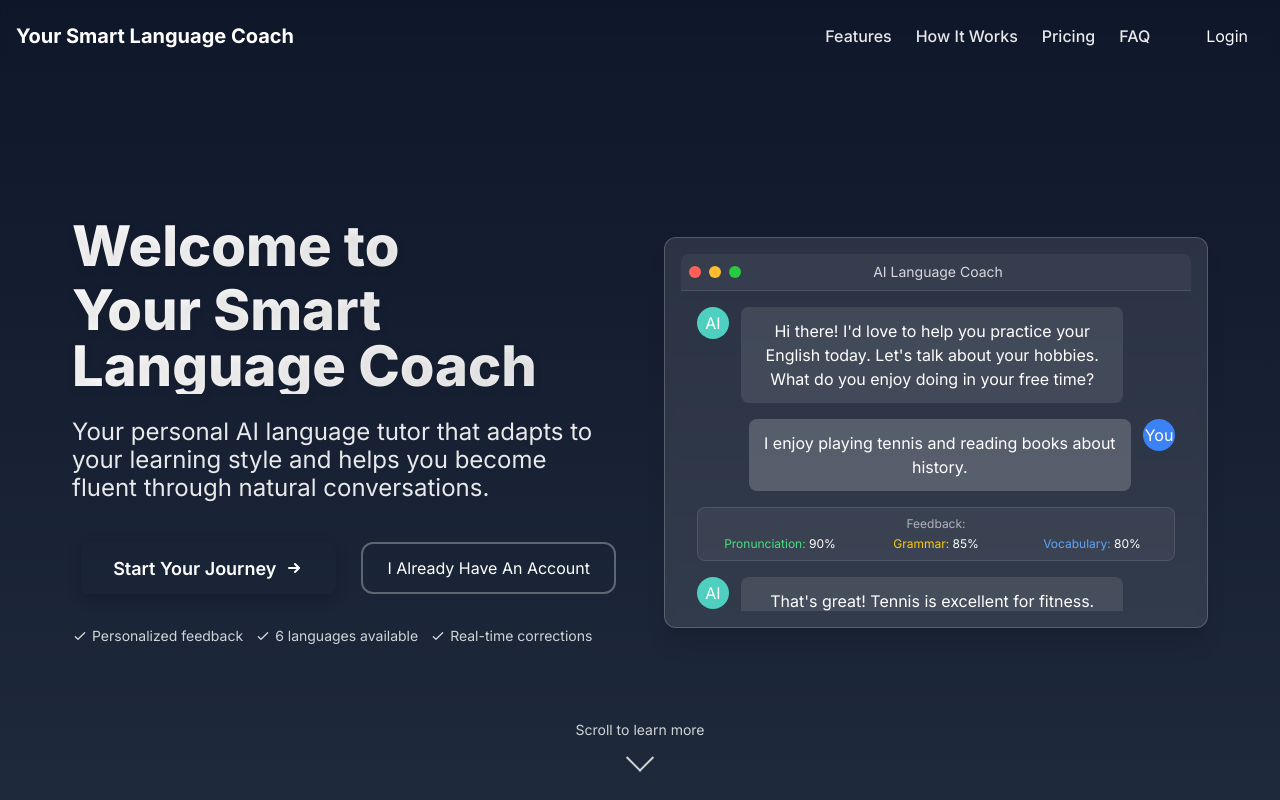
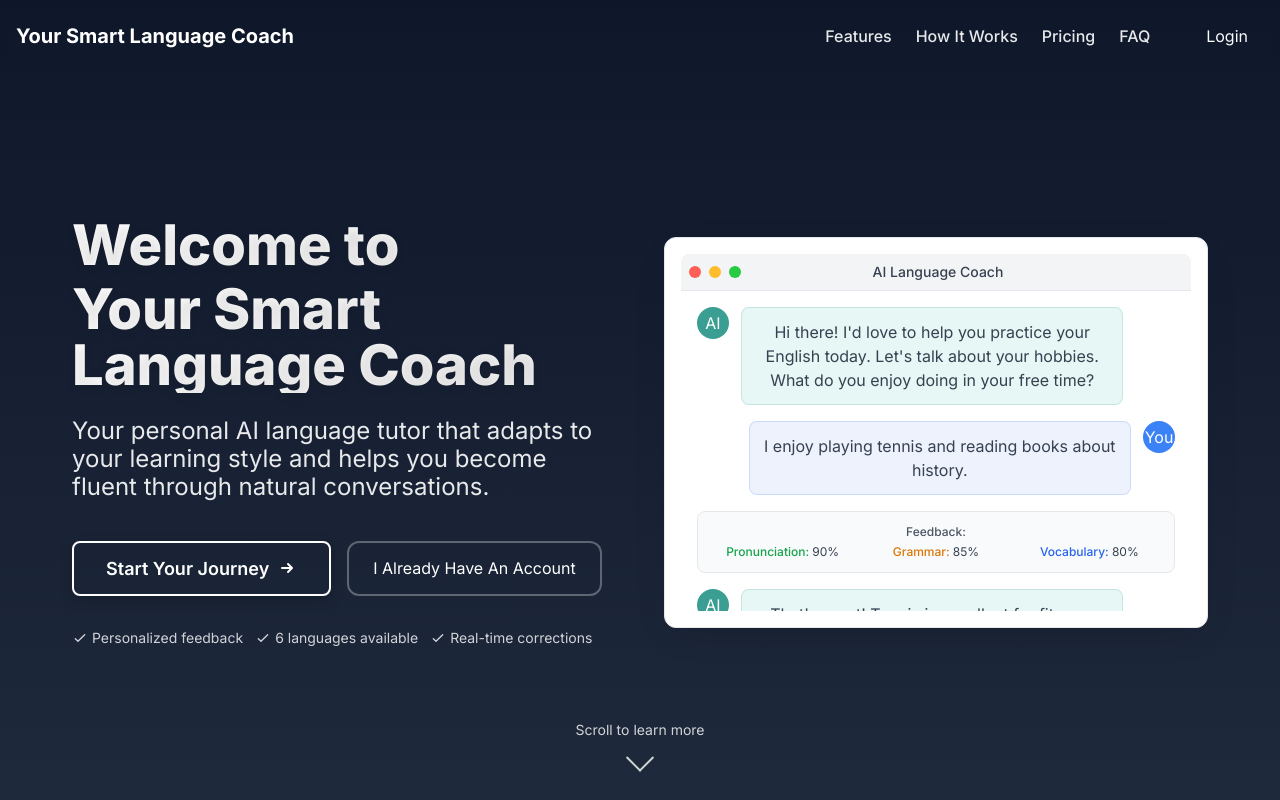
Before and after one commit to alipala/language-tutor, a Next.js app in the folder frontend/: page / in a window 1280 px wide. Built offline with nearby package versions, Linux system fonts and the light colour scheme; no server answers.

Commit message:
Update text colors in yellow section for better readability with white text and enhanced shadows

```diff
--- a/frontend/app/landing-sections.css
+++ b/frontend/app/landing-sections.css
@@ -70,14 +70,13 @@
   font-size: 1.125rem;
   padding: 0.75rem 2rem;
   border-radius: 0.5rem;
-  border: none;
+  border: 2px solid white;
   cursor: pointer;
   transition: all 0.3s ease;
   box-shadow: 0 4px 14px rgba(0, 0, 0, 0.2);
   display: flex;
   align-items: center;
   justify-content: center;
-  margin: 0 auto;
 }
 
 .start-button:hover {
--- a/frontend/app/page.tsx
+++ b/frontend/app/page.tsx
@@ -179,14 +179,14 @@ export default function Home() {
                   </motion.div>
 
                   <motion.div
-                    className="flex flex-col sm:flex-row justify-start gap-4 mb-8"
+                    className="flex flex-col sm:flex-row justify-start gap-4 mb-8 w-full"
                     initial={{ opacity: 0, y: 20 }}
                     animate={{ opacity: 1, y: 0 }}
                     transition={{ duration: 0.6, delay: 0.6 }}
                   >
                     <button
                       onClick={handleStartLearning}
-                      className="start-button"
+                      className="start-button self-start"
                       disabled={isLoading}
                     >
                       {isLoading ? (
@@ -243,35 +243,35 @@ export default function Home() {
 
                 {/* Right Column - Conversation Demo */}
                 <motion.div
-                  className="hidden md:block rounded-xl bg-white/10 backdrop-blur-sm border border-white/20 p-4 shadow-xl"
+                  className="hidden md:block rounded-xl bg-white border border-gray-200 p-4 shadow-[0_10px_40px_-15px_rgba(0,0,0,0.2)] hover:shadow-[0_20px_60px_-15px_rgba(58,158,146,0.25)] transition-shadow duration-300"
                   initial={{ opacity: 0, x: 20 }}
                   animate={{ opacity: 1, x: 0 }}
                   transition={{ duration: 0.8, delay: 0.4 }}
                 >
-                  <div className="bg-white/5 rounded-t-lg p-2 border-b border-white/10 flex items-center justify-between">
+                  <div className="bg-gray-100 rounded-t-lg p-2 border-b border-gray-200 flex items-center justify-between">
                     <div className="flex items-center">
                       <div className="w-3 h-3 rounded-full bg-[#FF5F57] mr-2"></div>
                       <div className="w-3 h-3 rounded-full bg-[#FFBD2E] mr-2"></div>
                       <div className="w-3 h-3 rounded-full bg-[#28CA41]"></div>
                     </div>
-                    <div className="text-center text-sm text-white/80">AI Language Coach</div>
+                    <div className="text-center text-sm text-gray-700 font-medium">AI Language Coach</div>
                     <div className="w-12"></div>
                   </div>
 
                   <div className="max-h-80 overflow-y-auto p-4 space-y-4">
                     {/* Coach Message */}
                     <div className="flex items-start">
-                      <div className="w-8 h-8 rounded-full bg-[#4ECFBF] flex items-center justify-center text-white shrink-0 mr-3">
+                      <div className="w-8 h-8 rounded-full bg-[#3a9e92] flex items-center justify-center text-white shrink-0 mr-3">
                         AI
                       </div>
-                      <div className="bg-white/10 rounded-lg p-3 text-white max-w-[80%]">
+                      <div className="bg-[#e6f7f5] rounded-lg p-3 text-gray-700 max-w-[80%] border border-[#3a9e92]/20">
                         <p>Hi there! I'd love to help you practice your English today. Let's talk about your hobbies. What do you enjoy doing in your free time?</p>
                       </div>
                     </div>
 
                     {/* User Message */}
                     <div className="flex items-start justify-end">
-                      <div className="bg-white/20 rounded-lg p-3 text-white max-w-[80%] mr-3">
+                      <div className="bg-[#edf2fd] rounded-lg p-3 text-gray-700 max-w-[80%] mr-3 border border-blue-500/20">
                         <p>I enjoy playing tennis and reading books about history.</p>
                       </div>
                       <div className="w-8 h-8 rounded-full bg-blue-500 flex items-center justify-center text-white shrink-0">
@@ -280,43 +280,43 @@ export default function Home() {
                     </div>
 
                     {/* Feedback */}
-                    <div className="bg-white/5 rounded-lg p-2 border border-white/10">
-                      <div className="text-xs text-white/60 mb-1">Feedback:</div>
+                    <div className="bg-gray-50 rounded-lg p-3 border border-gray-200">
+                      <div className="text-xs text-gray-600 font-medium mb-1">Feedback:</div>
                       <div className="grid grid-cols-3 gap-2 text-xs">
                         <div>
-                          <span className="text-green-400">Pronunciation: </span>
-                          <span className="text-white">90%</span>
+                          <span className="text-green-600 font-medium">Pronunciation: </span>
+                          <span className="text-gray-700">90%</span>
                         </div>
                         <div>
-                          <span className="text-yellow-400">Grammar: </span>
-                          <span className="text-white">85%</span>
+                          <span className="text-amber-600 font-medium">Grammar: </span>
+                          <span className="text-gray-700">85%</span>
                         </div>
                         <div>
-                          <span className="text-blue-400">Vocabulary: </span>
-                          <span className="text-white">80%</span>
+                          <span className="text-blue-600 font-medium">Vocabulary: </span>
+                          <span className="text-gray-700">80%</span>
                         </div>
                       </div>
                     </div>
 
                     {/* Coach Reply */}
                     <div className="flex items-start">
-                      <div className="w-8 h-8 rounded-full bg-[#4ECFBF] flex items-center justify-center text-white shrink-0 mr-3">
+                      <div className="w-8 h-8 rounded-full bg-[#3a9e92] flex items-center justify-center text-white shrink-0 mr-3">
                         AI
                       </div>
-                      <div className="bg-white/10 rounded-lg p-3 text-white max-w-[80%]">
+                      <div className="bg-[#e6f7f5] rounded-lg p-3 text-gray-700 max-w-[80%] border border-[#3a9e92]/20">
                         <p>That's great! Tennis is excellent for fitness. What period of history interests you the most?</p>
                       </div>
                     </div>
 
                     {/* Input Area */}
-                    <div className="mt-auto border-t border-white/10 pt-3">
-                      <div className="bg-white/10 rounded-full flex items-center p-1 pr-3">
-                        <button className="w-8 h-8 rounded-full bg-[#4ECFBF] flex items-center justify-center text-white mr-2">
+                    <div className="mt-auto border-t border-gray-200 pt-3">
+                      <div className="bg-gray-100 rounded-full flex items-center p-1 pr-3">
+                        <button className="w-8 h-8 rounded-full bg-[#3a9e92] flex items-center justify-center text-white mr-2">
                           <svg className="w-4 h-4" fill="none" viewBox="0 0 24 24" stroke="currentColor">
                             <path strokeLinecap="round" strokeLinejoin="round" strokeWidth={2} d="M19 11a7 7 0 01-7 7m0 0a7 7 0 01-7-7m7 7v4m0 0H8m4 0h4m-4-8a3 3 0 01-3-3V5a3 3 0 116 0v6a3 3 0 01-3 3z" />
                           </svg>
                         </button>
-                        <div className="text-white/50 text-sm">Press to speak...</div>
+                        <div className="text-gray-500 text-sm">Press to speak...</div>
                       </div>
                     </div>
                   </div>
@@ -335,17 +335,18 @@ export default function Home() {
             <div className="section-background"></div>
             <div className="section-content">
               <motion.h2
-                className="text-3xl md:text-4xl font-bold text-gray-800 mb-6"
+                className="text-3xl md:text-4xl font-bold text-white mb-6 drop-shadow-[0_2px_2px_rgba(0,0,0,0.5)]"
                 initial={{ opacity: 0, y: -20 }}
                 whileInView={{ opacity: 1, y: 0 }}
                 transition={{ duration: 0.6 }}
                 viewport={{ once: true }}
+                style={{ color: '#ffffff' }}
               >
                 How Our Platform Works
               </motion.h2>
 
               <motion.p
-                className="text-gray-700 text-lg max-w-2xl mx-auto mb-12"
+                className="text-white/90 text-lg max-w-2xl mx-auto mb-12"
                 initial={{ opacity: 0 }}
                 whileInView={{ opacity: 1 }}
                 transition={{ duration: 0.6, delay: 0.2 }}
@@ -367,8 +368,8 @@ export default function Home() {
                       <path strokeLinecap="round" strokeLinejoin="round" strokeWidth={2} d="M3 5h12M9 3v2m1.048 9.5A18.022 18.022 0 016.412 9m6.088 9h7M11 21l5-10 5 10M12.751 5C11.783 10.77 8.07 15.61 3 18.129" />
                     </svg>
                   </div>
-                  <h3 className="text-xl font-bold text-gray-800 mb-3">1. Choose Your Language</h3>
-                  <p className="text-gray-700">Select from multiple languages including Spanish, French, German, Dutch, and Portuguese. Each language offers comprehensive learning material tailored to your needs.</p>
+                  <h3 className="text-xl font-bold text-white mb-3 drop-shadow-[0_1px_1px_rgba(0,0,0,0.3)]">1. Choose Your Language</h3>
+                  <p className="text-white/90">Select from multiple languages including Spanish, French, German, Dutch, and Portuguese. Each language offers comprehensive learning material tailored to your needs.</p>
                 </motion.div>
 
                 <motion.div
@@ -383,8 +384,8 @@ export default function Home() {
                       <path strokeLinecap="round" strokeLinejoin="round" strokeWidth={2} d="M9 19v-6a2 2 0 00-2-2H5a2 2 0 00-2 2v6a2 2 0 002 2h2a2 2 0 002-2zm0 0V9a2 2 0 012-2h2a2 2 0 012 2v10m-6 0a2 2 0 002 2h2a2 2 0 002-2m0 0V5a2 2 0 012-2h2a2 2 0 012 2v14a2 2 0 01-2 2h-2a2 2 0 01-2-2z" />
                     </svg>
                   </div>
-                  <h3 className="text-xl font-bold text-gray-800 mb-3">2. Assess Your Level</h3>
-                  <p className="text-gray-700">Our AI assessment tool determines your current proficiency and suggests the perfect starting point. From beginner (A1) to advanced (C2), we adapt to your skills.</p>
+                  <h3 className="text-xl font-bold text-white mb-3 drop-shadow-[0_1px_1px_rgba(0,0,0,0.3)]">2. Assess Your Level</h3>
+                  <p className="text-white/90">Our AI assessment tool determines your current proficiency and suggests the perfect starting point. From beginner (A1) to advanced (C2), we adapt to your skills.</p>
                 </motion.div>
 
                 <motion.div
@@ -399,8 +400,8 @@ export default function Home() {
                       <path strokeLinecap="round" strokeLinejoin="round" strokeWidth={2} d="M8 10h.01M12 10h.01M16 10h.01M9 16H5a2 2 0 01-2-2V6a2 2 0 012-2h14a2 2 0 012 2v8a2 2 0 01-2 2h-5l-5 5v-5z" />
                     </svg>
                   </div>
-                  <h3 className="text-xl font-bold text-gray-800 mb-3">3. Practice Through Conversation</h3>
-                  <p className="text-gray-700">Engage in natural, meaningful conversations with our AI tutor on various topics. Receive real-time feedback on pronunciation, grammar, and vocabulary usage.</p>
+                  <h3 className="text-xl font-bold text-white mb-3 drop-shadow-[0_1px_1px_rgba(0,0,0,0.3)]">3. Practice Through Conversation</h3>
+                  <p className="text-white/90">Engage in natural, meaningful conversations with our AI tutor on various topics. Receive real-time feedback on pronunciation, grammar, and vocabulary usage.</p>
                 </motion.div>
               </div>
 
@@ -411,37 +412,37 @@ export default function Home() {
                 transition={{ duration: 0.6, delay: 0.4 }}
                 viewport={{ once: true }}
               >
-                <h3 className="text-xl font-bold text-gray-800 mb-4 text-center">The AI-Powered Learning Process</h3>
+                <h3 className="text-xl font-bold text-white mb-4 text-center drop-shadow-[0_1px_1px_rgba(0,0,0,0.3)]">The AI-Powered Learning Process</h3>
 
                 <div className="grid grid-cols-1 md:grid-cols-2 lg:grid-cols-4 gap-4 text-center">
                   <div className="flex flex-col items-center p-4">
                     <div className="w-12 h-12 rounded-full bg-[#4ECFBF] text-white flex items-center justify-center mb-2 text-lg font-bold">1</div>
-                    <p className="text-gray-800 font-medium">Speak & Practice</p>
-                    <p className="text-sm text-gray-600">Practice speaking in real conversations</p>
+                    <p className="text-white font-medium">Speak & Practice</p>
+                    <p className="text-sm text-white/80">Practice speaking in real conversations</p>
                   </div>
 
                   <div className="flex flex-col items-center p-4">
                     <div className="w-12 h-12 rounded-full bg-[#4ECFBF] text-white flex items-center justify-center mb-2 text-lg font-bold">2</div>
-                    <p className="text-gray-800 font-medium">Get Feedback</p>
-                    <p className="text-sm text-gray-600">Receive instant corrections and tips</p>
+                    <p className="text-white font-medium">Get Feedback</p>
+                    <p className="text-sm text-white/80">Receive instant corrections and tips</p>
                   </div>
 
                   <div className="flex flex-col items-center p-4">
                     <div className="w-12 h-12 rounded-full bg-[#4ECFBF] text-white flex items-center justify-center mb-2 text-lg font-bold">3</div>
-                    <p className="text-gray-800 font-medium">Track Progress</p>
-                    <p className="text-sm text-gray-600">Monitor your improvement over time</p>
+                    <p className="text-white font-medium">Track Progress</p>
+                    <p className="text-sm text-white/80">Monitor your improvement over time</p>
                   </div>
 
                   <div className="flex flex-col items-center p-4">
                     <div className="w-12 h-12 rounded-full bg-[#4ECFBF] text-white flex items-center justify-center mb-2 text-lg font-bold">4</div>
-                    <p className="text-gray-800 font-medium">Master Language</p>
-                    <p className="text-sm text-gray-600">Achieve fluency through regular practice</p>
+                    <p className="text-white font-medium">Master Language</p>
+                    <p className="text-sm text-white/80">Achieve fluency through regular practice</p>
                   </div>
                 </div>
               </motion.div>
 
               <motion.button
-                className="px-6 py-3 bg-[#4ECFBF] text-white rounded-lg hover:bg-[#3a9e92] transition-colors shadow-md flex items-center mx-auto"
+                className="px-6 py-3 bg-[#FFD63A] text-white font-medium rounded-lg hover:bg-[#ECC235] transition-colors shadow-md flex items-center mx-auto border-2 border-white drop-shadow-[0_1px_1px_rgba(0,0,0,0.5)]"
                 onClick={handleStartLearning}
                 initial={{ opacity: 0 }}
                 whileInView={{ opacity: 1 }}
@@ -449,6 +450,7 @@ export default function Home() {
                 viewport={{ once: true }}
                 whileHover={{ scale: 1.05 }}
                 whileTap={{ scale: 0.98 }}
+                style={{ color: '#ffffff', textShadow: '0 1px 2px rgba(0,0,0,0.5)' }}
               >
                 Start Your Learning Journey
                 <svg className="w-5 h-5 ml-2" fill="none" viewBox="0 0 24 24" stroke="currentColor">
@@ -841,7 +843,7 @@ export default function Home() {
               </section>
 
               <motion.button
-                className="start-button"
+                className="px-6 py-3 bg-[#F75A5A] text-white rounded-lg hover:bg-[#E55252] transition-colors shadow-md flex items-center mx-auto border-2 border-white"
                 onClick={handleStartLearning}
                 initial={{ opacity: 0, y: 20 }}
                 whileInView={{ opacity: 1, y: 0 }}
@@ -850,7 +852,7 @@ export default function Home() {
                 whileTap={{ scale: 0.98 }}
                 viewport={{ once: true }}
                 disabled={isLoading}
-                style={{ marginTop: '2rem', backgroundColor: 'var(--turquoise)' }}
+                style={{ marginTop: '2rem' }}
               >
                 {isLoading ? (
                   <>
```
